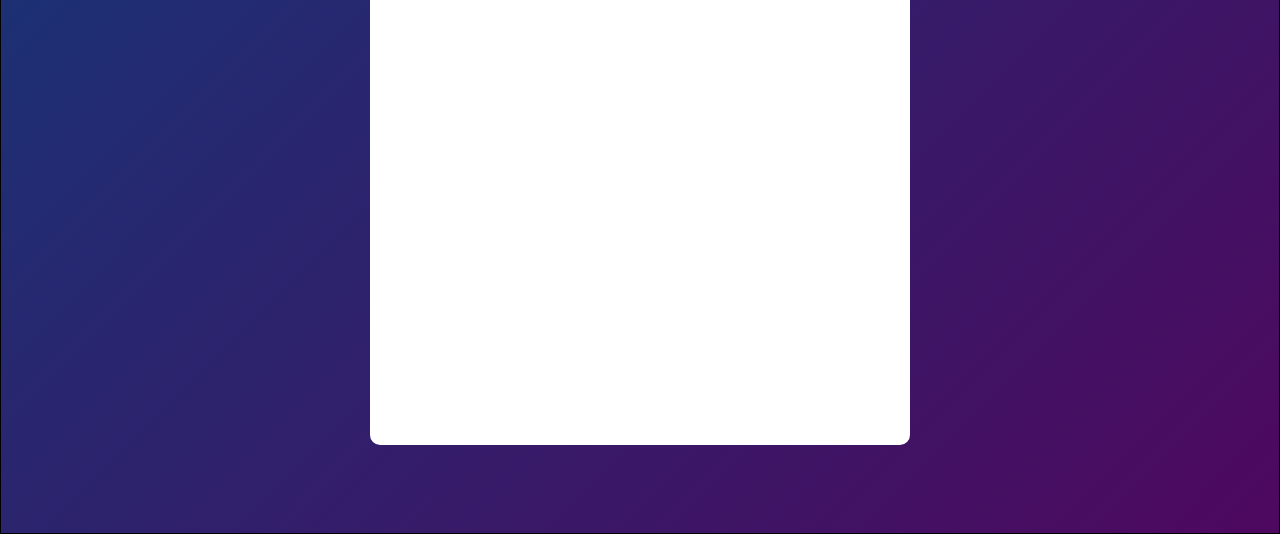
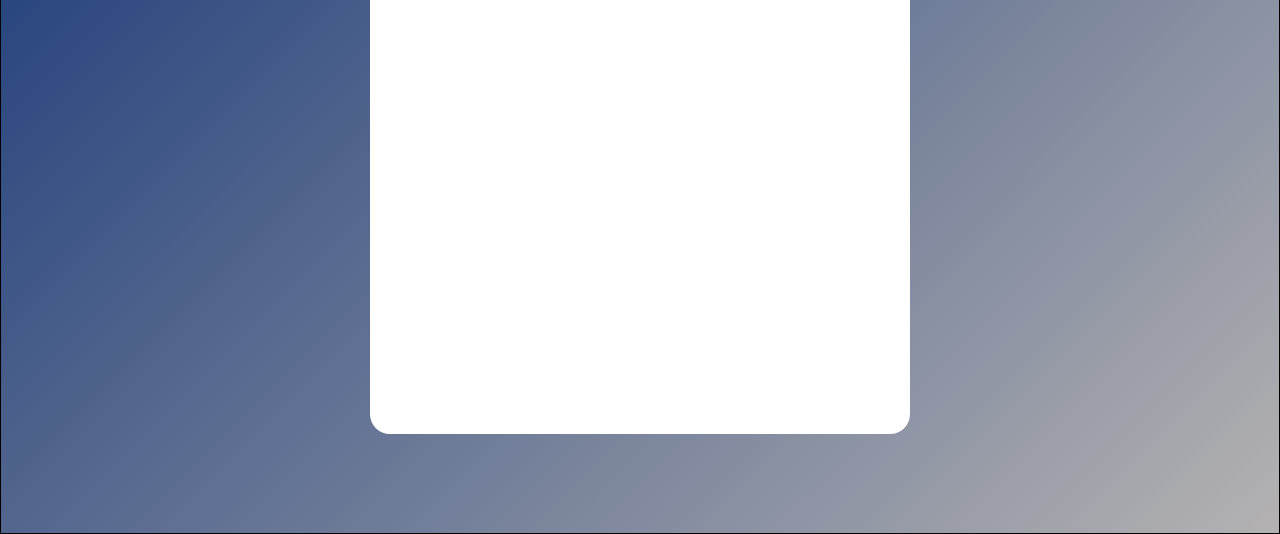
Before and after one commit to Shaikh-AR/To-Do-List, a plain HTML site: page index.html in a window 1280 px wide. Shown: the part 266-800 px from the top of the page. Drawn offline with Linux system fonts and the light colour scheme.

Commit message:
center the content and some bug fixed

```diff
--- a/style.css
+++ b/style.css
@@ -8,17 +8,19 @@
   border: 1px solid black;
   width: 100%;
   min-height: 100vh;
-  background: linear-gradient(135deg, #153677, #4e085f);
-  padding: 10px;
+  background: linear-gradient(135deg, #153677, #b4b2b2);
+  padding: 25px;
+  display: flex;
+  align-items: center;
+  justify-content: center;
 }
 .todo-app {
   width: 100%;
   max-width: 540px;
   height: 75vh;
   background: #fff;
-  margin: 100px auto 20px;
   padding: 40px 30px 70px;
-  border-radius: 10px;
+  border-radius: 20px;
   /* overflow:auto; */
 }
 .todo-app h2 {
```
